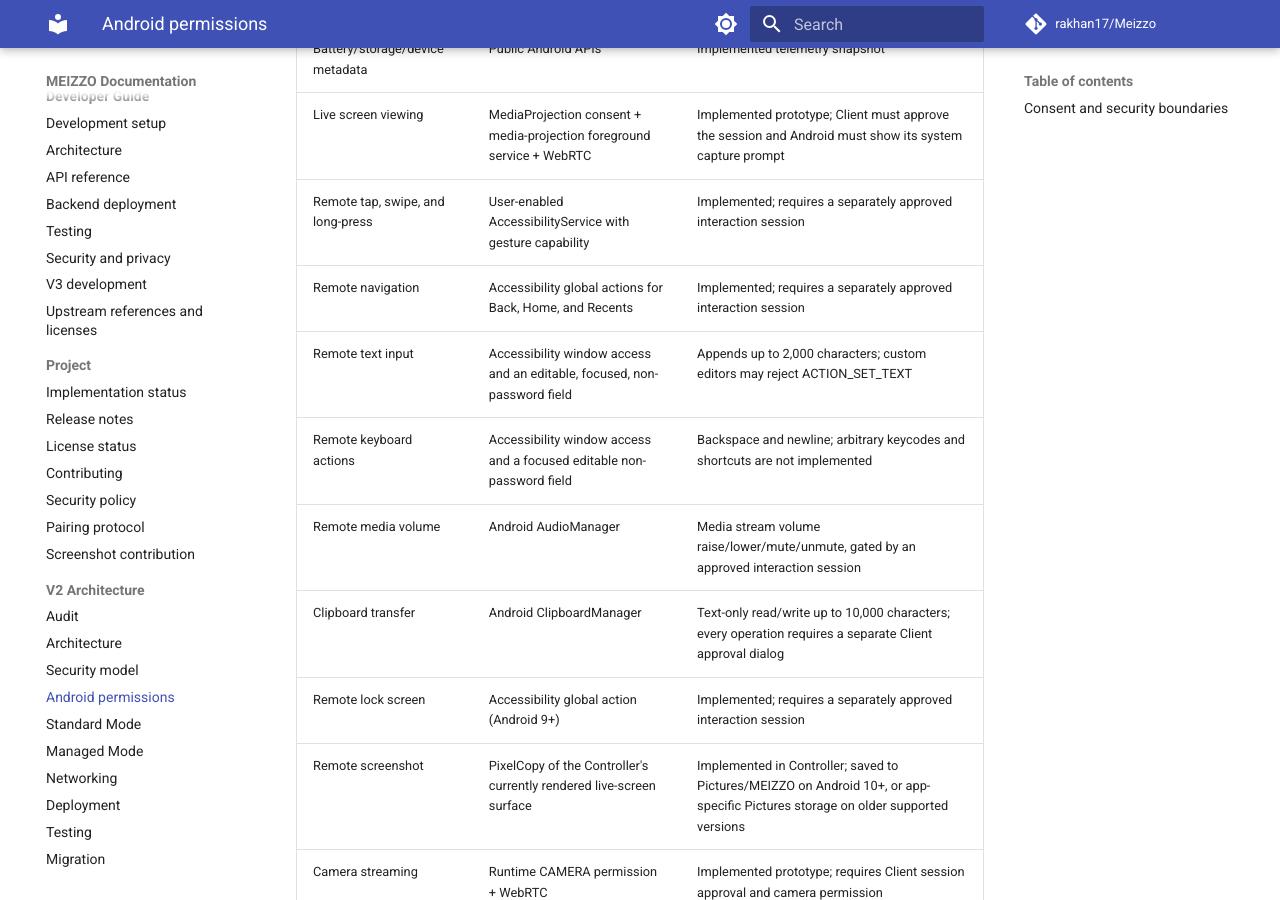
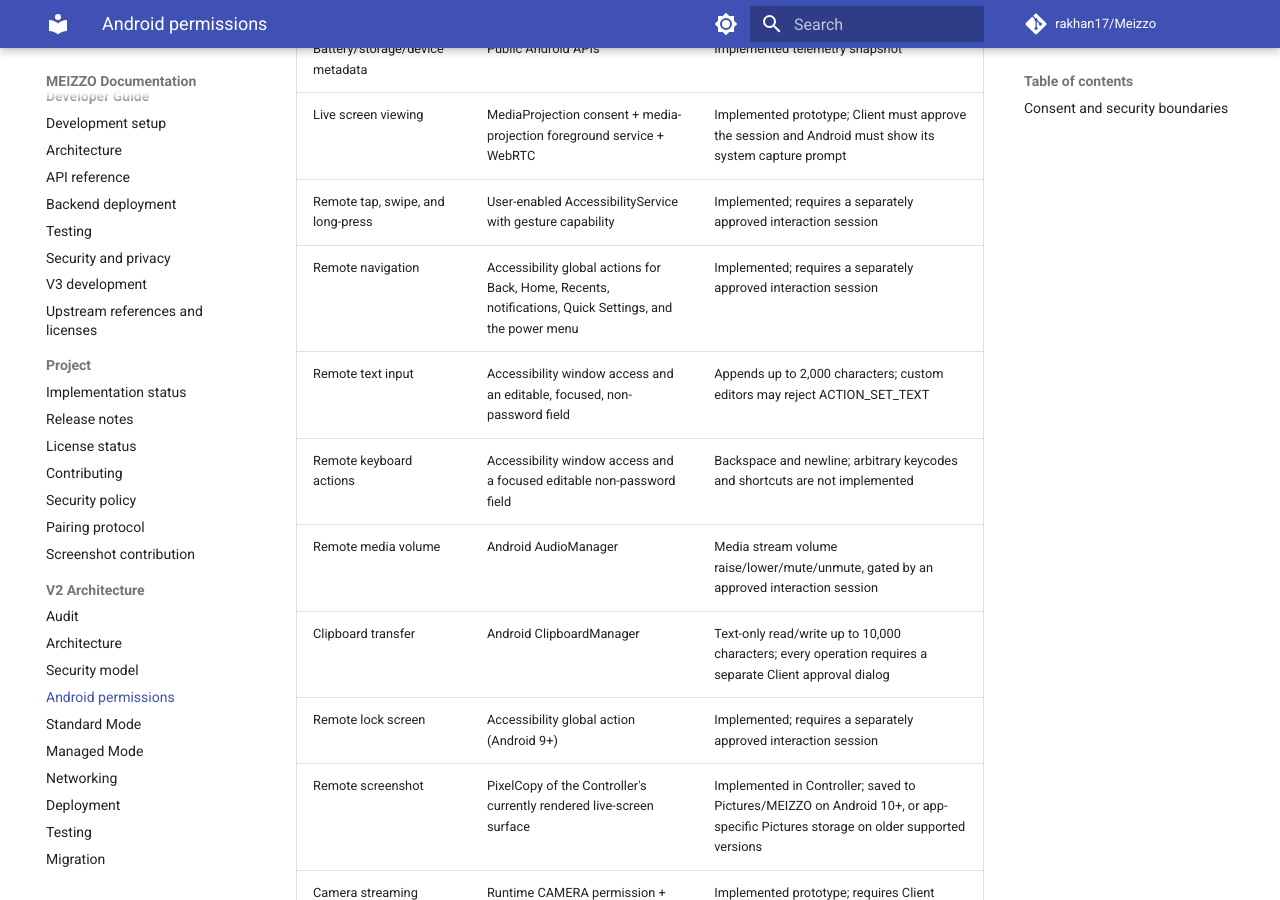
Before and after one commit to rakhan17/Meizzo, an MkDocs documentation site: the page built from docs/v2/android-permissions.md, in a window 1280 px wide and 900 px high, scrolled down 403 px. Built offline with MkDocs 1.6.1 and Material for MkDocs 9.7.7, drawn with Linux system fonts in a browser that asks for light colours; comment, search, counter and statistics services are not loaded.

Commit message:
Document expanded Android global navigation actions

```diff
--- a/docs/v2/android-permissions.md
+++ b/docs/v2/android-permissions.md
@@ -11,7 +11,7 @@ physical-device and cross-network acceptance work listed in the v3 roadmap.
 | Battery/storage/device metadata | Public Android APIs | Implemented telemetry snapshot |
 | Live screen viewing | MediaProjection consent + media-projection foreground service + WebRTC | Implemented prototype; Client must approve the session and Android must show its system capture prompt |
 | Remote tap, swipe, and long-press | User-enabled AccessibilityService with gesture capability | Implemented; requires a separately approved interaction session |
-| Remote navigation | Accessibility global actions for Back, Home, and Recents | Implemented; requires a separately approved interaction session |
+| Remote navigation | Accessibility global actions for Back, Home, Recents, notifications, Quick Settings, and the power menu | Implemented; requires a separately approved interaction session |
 | Remote text input | Accessibility window access and an editable, focused, non-password field | Appends up to 2,000 characters; custom editors may reject ACTION_SET_TEXT |
 | Remote keyboard actions | Accessibility window access and a focused editable non-password field | Backspace and newline; arbitrary keycodes and shortcuts are not implemented |
 | Remote media volume | Android AudioManager | Media stream volume raise/lower/mute/unmute, gated by an approved interaction session |
```
